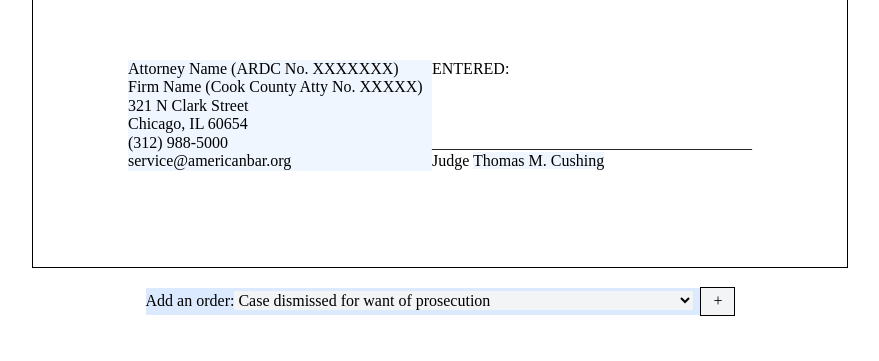
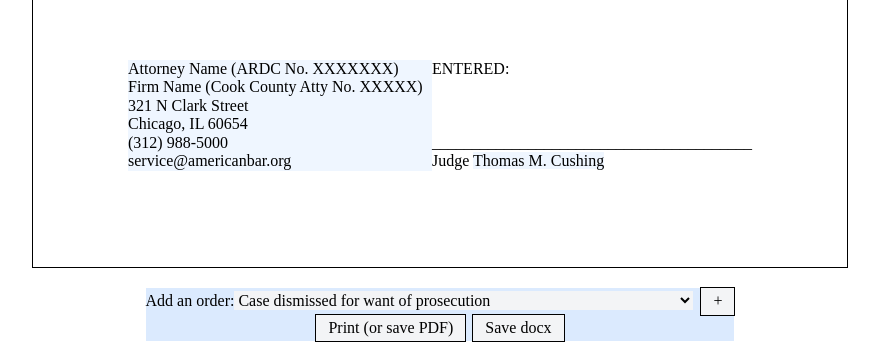
Before and after one commit to mloar/tools.loar.law, a Next.js app: page / in a window 1280 px wide. Shown: the part 788-1149 px from the top of the page, without its empty margins (200-1079 px from the left). Before the commit the page ends 1123 px from the top, so only its background shows below. Built offline with nearby package versions, Linux system fonts and the light colour scheme.

Commit message:
First stab at docx generation

```diff
--- a/app/page.tsx
+++ b/app/page.tsx
@@ -1,6 +1,7 @@
 'use client';
 
 import { useState } from 'react';
+import saveDocx from '../docx';
 import codes from "../codes.json";
 import judges from "../judges.json";
 import departments from "../departments.json";
@@ -112,8 +113,8 @@
           </div>
         </div>
       </main>
-      <div className="control text-black bg-blue-100 my-5">
-        <label for="order-selector">Add an order:</label>
+      <div className="control text-center text-black bg-blue-100 my-5">
+        <label htmlFor="order-selector">Add an order:</label>
         <select className="bg-gray-100" id="order-selector">
           {...codes.map(c => <option value={c.code}>{c.description}</option>)}
         </select>
@@ -124,6 +125,9 @@
           li.innerText = codes.filter(e => e.code == document.getElementById('order-selector').selectedOptions[0].value)[0].text;
           document.getElementById('order-list').appendChild(li);
           }}>+</button>
+        <br/>
+        <button className="bg-gray-100 outline-1 px-3 py-1" onClick={e => window.print()}>Print (or save PDF)</button>
+        <button className="bg-gray-100 outline-1 px-3 py-1 ml-2" onClick={e => saveDocx(document.querySelector('main'))}>Save docx</button>
       </div>
     </>
   );
--- /dev/null
+++ b/docx/index.ts
@@ -0,0 +1,33 @@
+import {
+  Document,
+  Paragraph,
+  Packer
+} from "docx";
+
+import { saveAs } from "file-saver";
+
+export default function saveDocx(dom) {
+  const paras = [];
+
+  for (const child of dom.children) {
+    for (const subchild of child.children) {
+      console.log(subchild);
+      if (subchild.tagName == 'P') {
+        paras.push(new Paragraph({
+          text: subchild.innerText
+        }));
+      }
+    }
+  }
+  const doc = new Document({
+    sections: [
+      {
+        children: paras,
+      }
+    ]
+  });
+
+  Packer.toBlob(doc).then((blob) => {
+    saveAs(blob, "Order.docx");
+  });
+}
--- a/package.json
+++ b/package.json
@@ -10,12 +10,14 @@
   },
   "dependencies": {
     "docx": "^9.7.1",
+    "file-saver": "^2.0.5",
     "next": "16.2.10",
     "react": "19.2.4",
     "react-dom": "19.2.4"
   },
   "devDependencies": {
     "@tailwindcss/postcss": "^4",
+    "@types/file-saver": "^2",
     "@types/node": "^20",
     "@types/react": "^19",
     "@types/react-dom": "^19",
```
Also changed, not shown: 1 other file (tests, documents, lock files or other folders).
